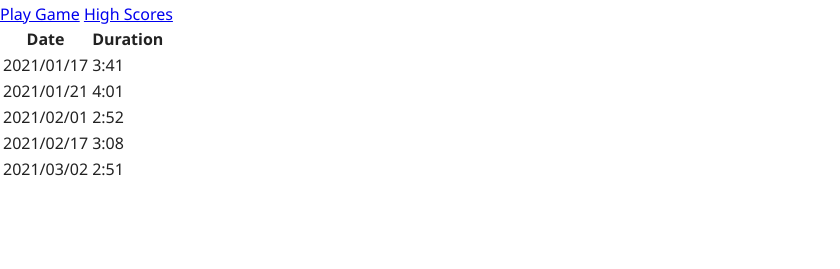
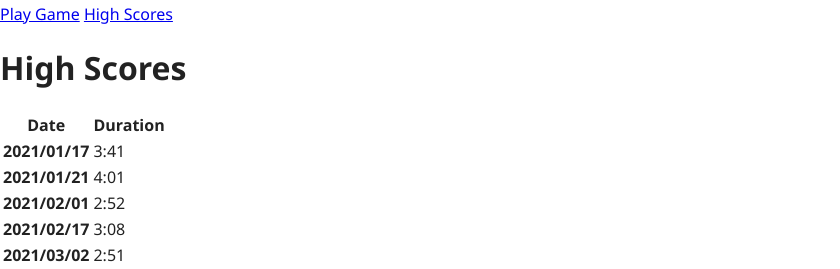
Before and after one commit to Masonshipton25/csci3230u-lab-02-masonshipton25, a plain HTML site: page high_scores.html in a window 1280 px wide. Shown: the part 654-923 px from the top of the page, without its empty margins (0-840 px from the left). Before the commit the page ends 837 px from the top, so only its background shows below. Drawn offline with Linux system fonts and the light colour scheme.

Commit message:
fix: change html files to align with quality bar (#10)
* feat: add shared site header to html files

* feat: add the palette for 1-9 digits and undo button

* feat: add the hardcoded high scores table

* fix: change html files to align with quality bar

```diff
--- a/high_scores.html
+++ b/high_scores.html
@@ -13,7 +13,7 @@
          feeling this duplication is the point; a framework fixes it later). -->
     <header class="site-header">
       <a class="brand">
-        <img src="images/logo.gif" alt="Logo for Sudoku Centre">
+        <img src="images/logo.gif" alt="">
         <span>Sudoku Centre</span>
       </a>
 
@@ -29,6 +29,8 @@
            header cells (Date, Duration) and the five rows from README
            requirement 4. -->
     <main>
+      <h1>High Scores</h1>
+
       <table class="scores">
         <thead>
           <tr>
@@ -38,23 +40,23 @@
         </thead>
         <tbody>
           <tr>
-            <td scope="row">2021/01/17</th>
+            <th scope="row">2021/01/17</th>
             <td>3:41</td>
           </tr>
           <tr>
-            <td scope="row">2021/01/21</th>
+            <th scope="row">2021/01/21</th>
             <td>4:01</td>
           </tr>
           <tr>
-            <td scope="row">2021/02/01</th>
+            <th scope="row">2021/02/01</th>
             <td>2:52</td>
           </tr>
           <tr>
-            <td scope="row">2021/02/17</th>
+            <th scope="row">2021/02/17</th>
             <td>3:08</td>
           </tr>
           <tr>
-            <td scope="row">2021/03/02</th>
+            <th scope="row">2021/03/02</th>
             <td>2:51</td>
           </tr>
         </tbody>
```
Also changed, not shown: index.html (+4 -2 lines).
